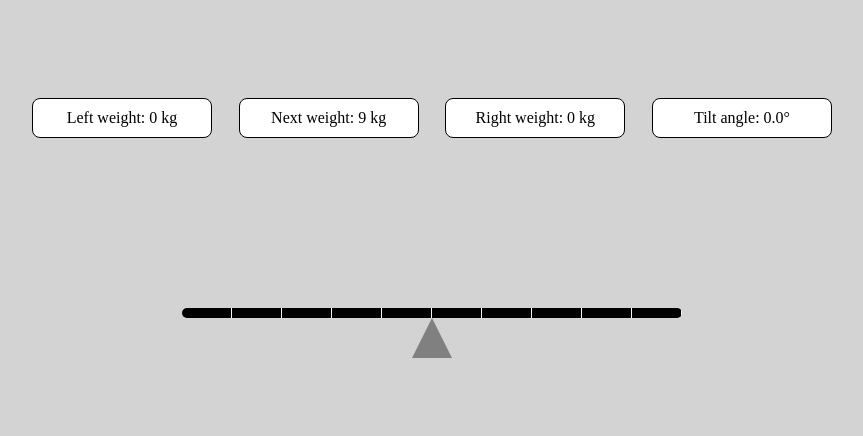
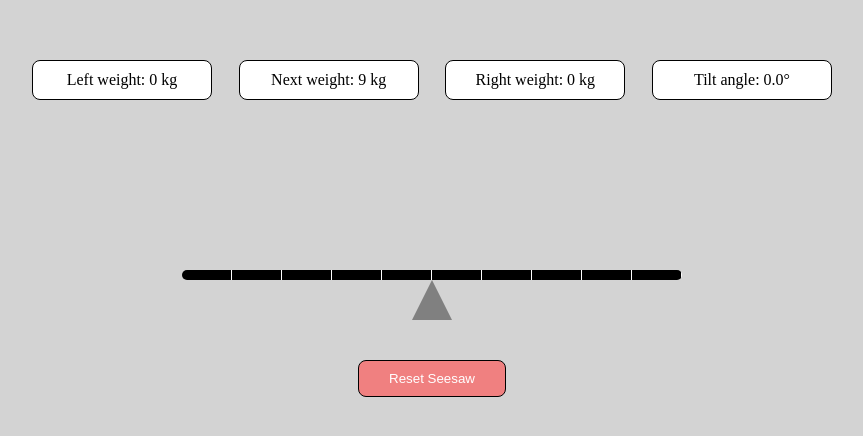
Before and after one commit to YilmazEmirhanSarac/YilmazEmirhanSaracSeesawChallenge, a plain HTML site: page index.html in a window 1280 px wide. Shown: the part 172-608 px from the top of the page, without its empty margins (208-1071 px from the left). Drawn offline with Linux system fonts and the light colour scheme.

Commit message:
Add UI layout and styles for the reset button

```diff
--- a/index.html
+++ b/index.html
@@ -29,6 +29,10 @@
             <div class="pivot"></div>
         </div>
 
+        <div class="controls">
+            <button id="resetBtn" class="resetBtn">Reset Seesaw</button>
+        </div>
+
     </div>
     <script src="script.js"></script>
 </body>
--- a/style.css
+++ b/style.css
@@ -80,3 +80,26 @@ body {
     flex-direction: column;
     gap: 20px;
 }
+
+.controls {
+    display: flex;
+    justify-content: center;
+    margin-top: 20px;
+}
+
+.resetBtn {
+    padding: 10px 30px;
+    cursor: pointer;
+    border: 1px solid black;
+    border-radius: 0.5rem;
+    background-color: lightcoral;
+    color: white;
+}
+
+.resetBtn:active {
+    transform: scale(0.95);
+}
+
+.resetBtn:hover {
+    background-color: red;
+}
```
